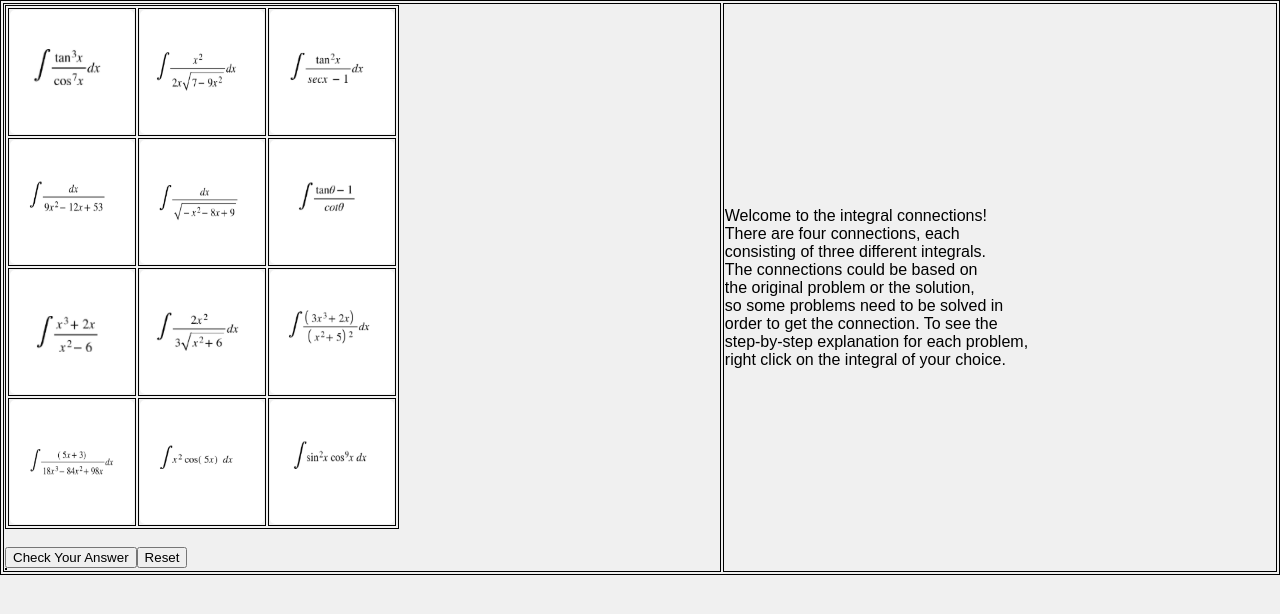
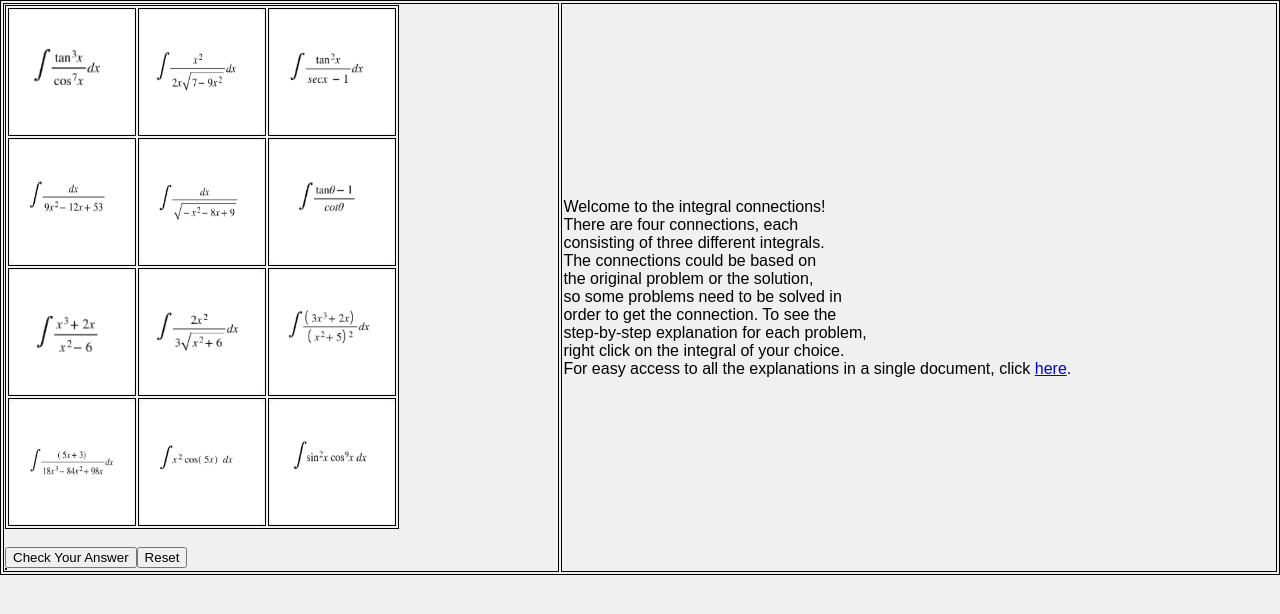
Before and after one commit to k-delgadillo/k-delgadillo.github.io, a plain HTML site: page index.html in a window 1280 px wide. Drawn offline with Linux system fonts and the light colour scheme.

Commit message:
Update index.html

```diff
--- a/index.html
+++ b/index.html
@@ -104,7 +104,9 @@
                 so some problems need to be solved in <br/>
                 order to get the connection. To see the <br/>
                 step-by-step explanation for each problem, <br/>
-                right click on the integral of your choice.
+                right click on the integral of your choice. <br/>
+                For easy access to all the explanations in a </b>
+                single document, click <a href = "https://docs.google.com/document/d/1CH8PcCSEYICDrSYpOA4NuGqemneFuTvOtfCgtXPndik/edit?usp=sharing">here</a>.
             </td>
         </tr>
     </table>
```
